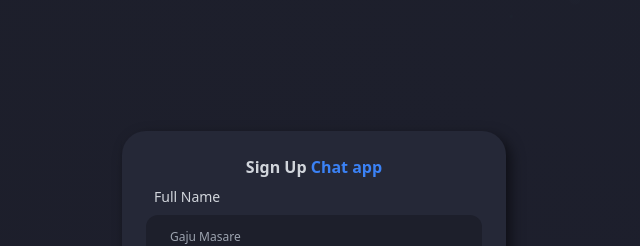
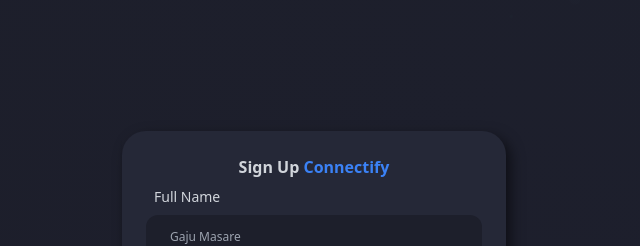
Before and after one commit to GajuMasare/ChatApp, a React (Vite) app in the folder frontend/: page /signup in a window 1280 px wide. Shown: the top 246 px of the page, without its empty margins (326-966 px from the left). Built offline with nearby package versions, Linux system fonts and the light colour scheme.

Commit message:
name upadated

```diff
--- a/frontend/index.html
+++ b/frontend/index.html
@@ -4,7 +4,7 @@
     <meta charset="UTF-8" />
     <link rel="icon" type="image/svg+xml" href="/vite.svg" />
     <meta name="viewport" content="width=device-width, initial-scale=1.0" />
-    <title>Chat App</title>
+    <title>Connectify</title>
   </head>
   <body>
     <div id="root"></div>
--- a/frontend/src/pages/signup/Signup.jsx
+++ b/frontend/src/pages/signup/Signup.jsx
@@ -27,7 +27,7 @@
     <div className="flex flex-col items-center justify-center min-w-96 mx-auto  grayBgColor rounded-3xl blur">
       <div className="w-full p-6 rounded-lg shadow-md  ">
         <h1 className="text-3-1 font-semibold text-center text-gray-300">
-          Sign Up <span className="text-blue-500"> Chat app</span>
+          Sign Up <span className="text-blue-500"> Connectify</span>
         </h1>
 
         <form onSubmit={handleSubmit}>
```
